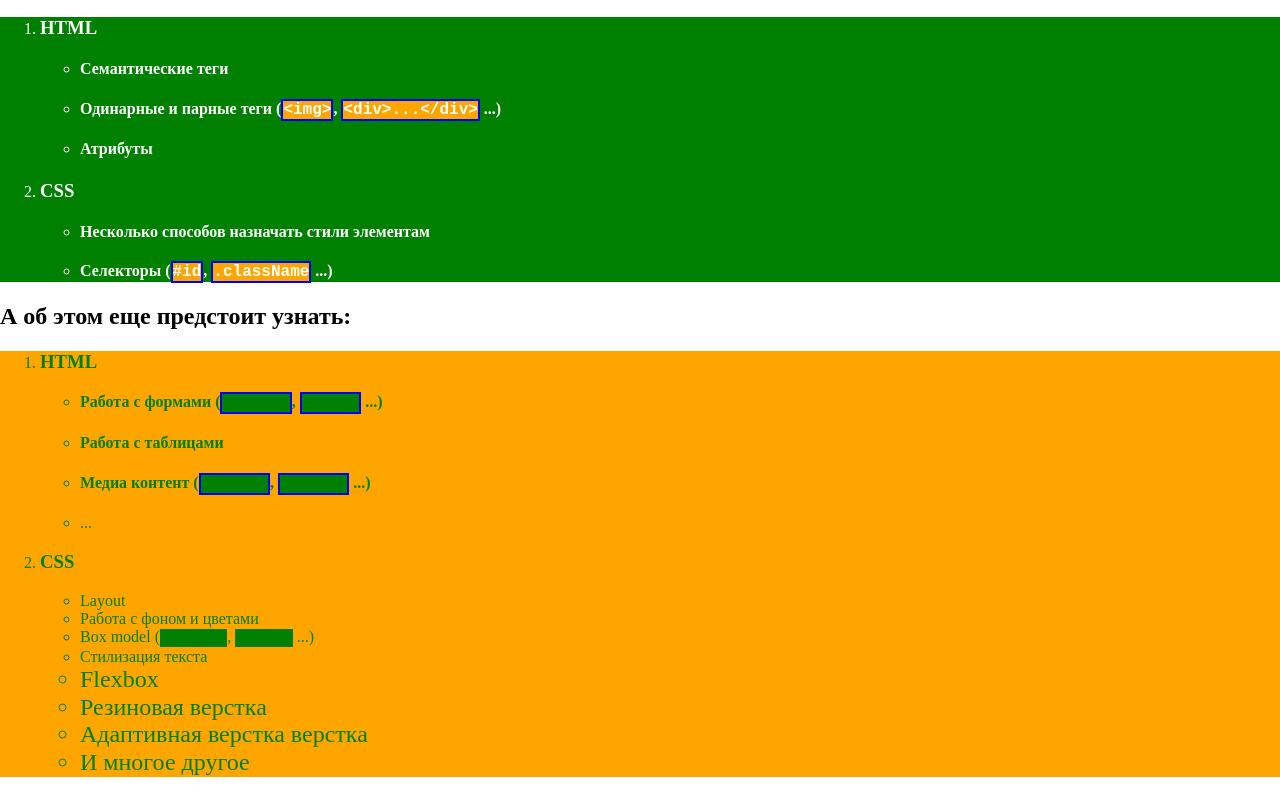
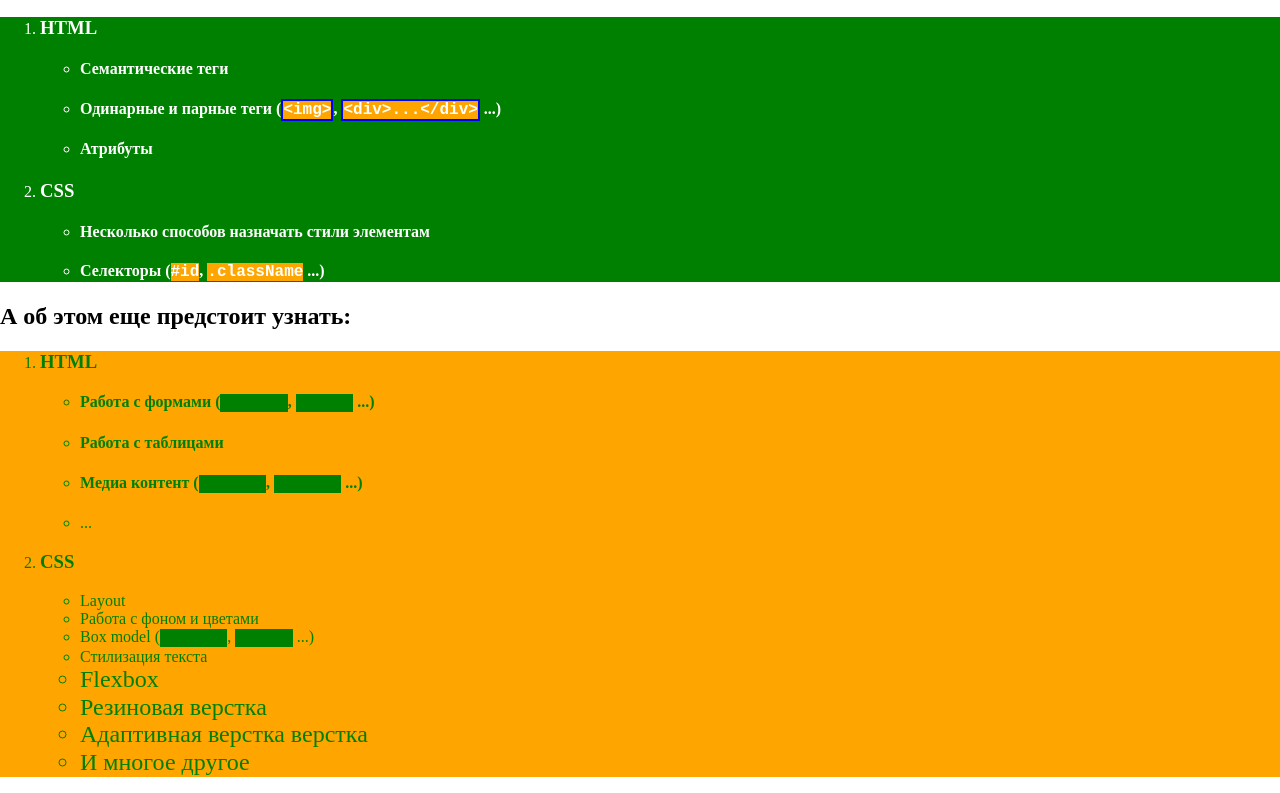
Before and after one commit to ProtsenkoYevhen/gromcode-edu, a plain HTML site: page html-css/selectors-advanced/task4/index.html in a window 1280 px wide. Shown: the part 110-903 px from the top of the page. Drawn offline with nearby package versions, Linux system fonts and the light colour scheme.

Commit message:
update file

```diff
--- a/html-css/selectors-advanced/task4/selectors.css
+++ b/html-css/selectors-advanced/task4/selectors.css
@@ -16,7 +16,7 @@
   background-color: green;
 }
 
-h4 code {
+#special1 ~ li h4 code {
   border: 2px solid blue;
 }
 
```
